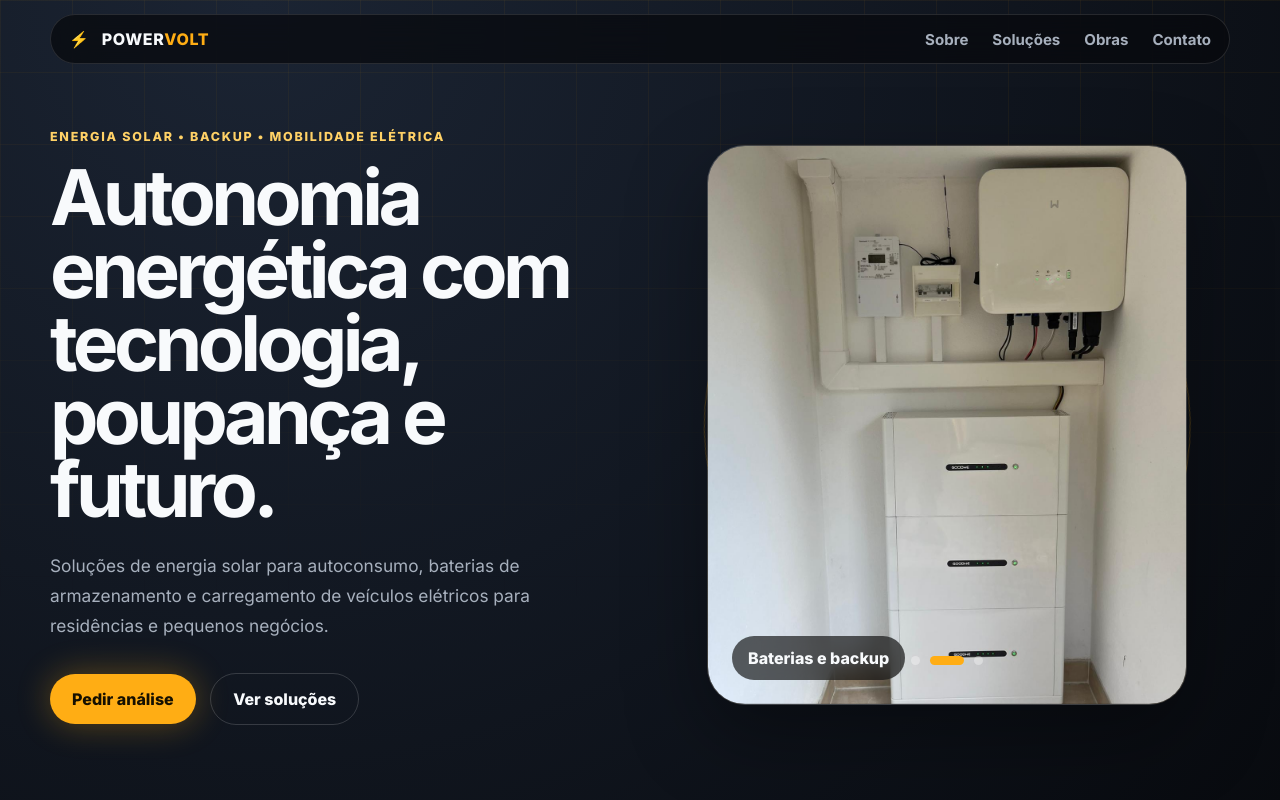
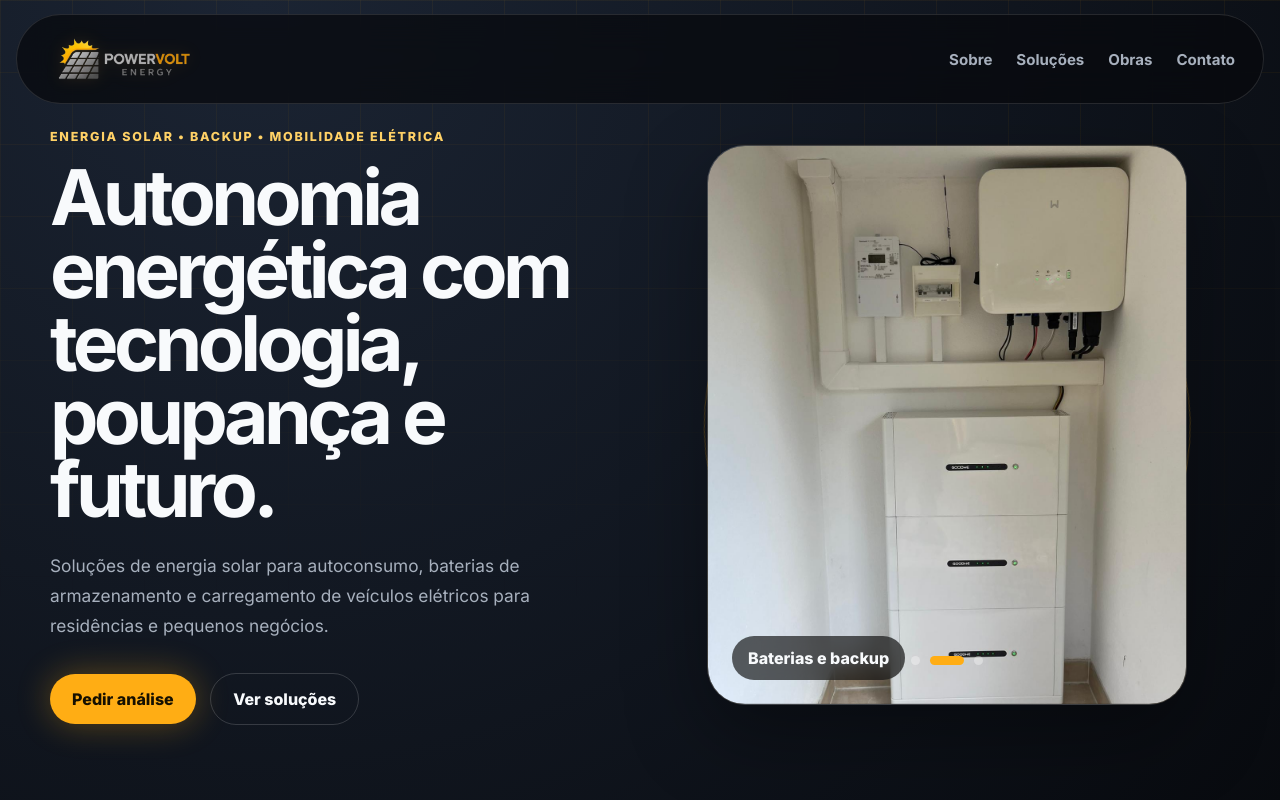
Before and after one commit to brotherson10/powervolt-energy, a plain HTML site: page index.html in a window 1280 px wide. Shown: the top 800 px of the page. Drawn offline with Linux system fonts and the light colour scheme.

Commit message:
update logo

```diff
--- a/index.html
+++ b/index.html
@@ -1,5 +1,6 @@
 <!DOCTYPE html>
 <html lang="pt-PT">
+
 <head>
   <meta charset="UTF-8" />
   <meta name="viewport" content="width=device-width, initial-scale=1.0" />
@@ -9,13 +10,13 @@
   <link rel="preconnect" href="https://fonts.gstatic.com" crossorigin>
   <link href="https://fonts.googleapis.com/css2?family=Inter:wght@400;500;700;800&display=swap" rel="stylesheet">
 </head>
+
 <body>
   <div class="energy-grid"></div>
 
   <header class="header">
     <a href="#inicio" class="logo">
-      <span class="logo-icon">⚡</span>
-      <span>POWER<span>VOLT</span></span>
+      <img src="assets/img/logo-powervolt.png" alt="Powervolt Energy">
     </a>
 
     <button class="menu-btn" aria-label="Abrir menu">
@@ -36,7 +37,8 @@
         <span class="eyebrow">Energia solar • Backup • Mobilidade elétrica</span>
         <h1>Autonomia energética com tecnologia, poupança e futuro.</h1>
         <p>
-          Soluções de energia solar para autoconsumo, baterias de armazenamento e carregamento de veículos elétricos para residências e pequenos negócios.
+          Soluções de energia solar para autoconsumo, baterias de armazenamento e carregamento de veículos elétricos
+          para residências e pequenos negócios.
         </p>
         <div class="hero-actions">
           <a href="#contato" class="btn primary">Pedir análise</a>
@@ -48,17 +50,20 @@
         <div class="orbit"></div>
         <div class="slides">
           <article class="slide active">
-            <img src="assets/img/img-paineis1.jpeg" alt="Imagem de instalação solar" onerror="this.style.display='none'">
+            <img src="assets/img/img-paineis1.jpeg" alt="Imagem de instalação solar"
+              onerror="this.style.display='none'">
             <div class="placeholder">Imagem 01</div>
             <span>Produção solar inteligente</span>
           </article>
           <article class="slide">
-            <img src="assets/img/img-inv-bat.jpeg" alt="Imagem de bateria de backup" onerror="this.style.display='none'">
+            <img src="assets/img/img-inv-bat.jpeg" alt="Imagem de bateria de backup"
+              onerror="this.style.display='none'">
             <div class="placeholder">Imagem 02</div>
             <span>Baterias e backup</span>
           </article>
           <article class="slide">
-            <img src="assets/img/img-cve.jpeg" alt="Imagem de carregador de veículo elétrico" onerror="this.style.display='none'">
+            <img src="assets/img/img-cve.jpeg" alt="Imagem de carregador de veículo elétrico"
+              onerror="this.style.display='none'">
             <div class="placeholder">Imagem 03</div>
             <span>Carregamento veículo elétrico</span>
           </article>
@@ -73,7 +78,8 @@
         <h2>Projetos ajustados à realidade de cada cliente.</h2>
       </div>
       <p class="reveal">
-        A Powervolt Energy acompanha cada projeto de forma direta, desde a análise inicial até à instalação final e colocação em funcionamento, privilegiando eficiência e poupança real.
+        A Powervolt Energy acompanha cada projeto de forma direta, desde a análise inicial até à instalação final e
+        colocação em funcionamento, privilegiando eficiência e poupança real.
       </p>
     </section>
 
@@ -170,4 +176,5 @@
 
   <script src="script.js"></script>
 </body>
+
 </html>
--- a/style.css
+++ b/style.css
@@ -42,9 +42,9 @@ body {
   top: 0;
   left: 50%;
   transform: translateX(-50%);
-  width: min(1180px, calc(100% - 28px));
+  width: min(1280px, calc(100% - 32px));
   margin-top: 14px;
-  padding: 14px 18px;
+  padding: 18px 28px;
   display: flex;
   align-items: center;
   justify-content: space-between;
@@ -55,19 +55,23 @@ body {
   backdrop-filter: blur(18px);
 }
 
-.logo {
-  color: var(--text);
-  text-decoration: none;
-  font-weight: 800;
-  letter-spacing: .04em;
+.logo{
+    display:flex;
+    align-items:center;
+    text-decoration:none;
 }
 
-.logo span span {
-  color: var(--solar);
+.logo img{
+    height:52px;
+    width:auto;
+    display:block;
+    transition:.35s;
+    filter:drop-shadow(0 0 8px rgba(255,173,20,.15));
 }
 
-.logo-icon {
-  margin-right: 8px;
+.logo:hover img{
+    transform:scale(1.04);
+    filter:drop-shadow(0 0 15px rgba(255,173,20,.35));
 }
 
 .nav {
@@ -468,6 +472,10 @@ footer {
 }
 
 @media (max-width: 860px) {
+  .logo img{
+    height:42px;
+}
+
   .menu-btn {
     display: block;
   }
```
Also changed, not shown: assets/img/logo-powervolt.jpeg (added), assets/img/logo-powervolt.png (added). Lines whose indentation alone changed are shown as unchanged.
